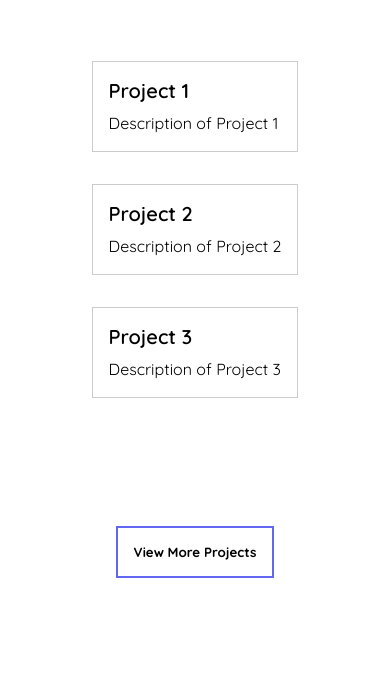
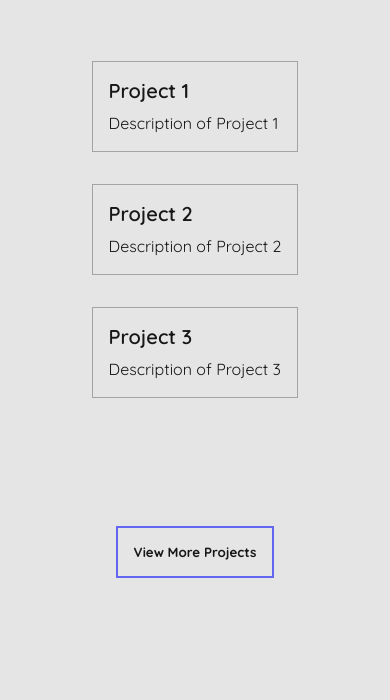
Before and after one commit to FurrerW/vanilla-portfolio, a plain HTML site: page index.html in a window 390 px wide. Shown: the part 774-1474 px from the top of the page. Drawn offline with nearby package versions, Linux system fonts and the light colour scheme.

Commit message:
Fix HTML doctype declaration and refactor CSS variables Fix HTML doctype and improve CSS variable organization
The CSS changes move color variables to the root scope and add proper dark mode
support via media query

```diff
--- a/css/style.css
+++ b/css/style.css
@@ -4,18 +4,17 @@
 
 /* Global Styling */
 :root {
-    --bg-color: #e5e5e5, #171717;
-    --text-color: #171717, #e5e5e5;
+    --bg-color: #e5e5e5;
+    --text-color: #171717;
     --accent-color: #6366f1;
-
-    color-scheme: light dark;
+    --card-border-color: #a3a3a3;
+}
 
 * {
     box-sizing: border-box;
     margin: 0;
     min-width: 0;
     padding: 0;
-    }
 }
 
 body {
@@ -34,13 +33,13 @@ body {
 }
 
 a {
-    color: inherit;
+    color: var(--text-color);
     text-decoration: none;
     font-weight: bold;
 }
 
 a:hover {
-    color: #6366f1;
+    color: var(--accent-color);
 }
 
 img {
@@ -166,7 +165,7 @@ main {
         padding-bottom: 2rem;
     }
 
-    > button {
+    button {
         cursor: pointer;
         margin: 0 auto;
         font-family: inherit;
@@ -177,10 +176,10 @@ main {
     }
 
     button:hover {
-        background-color: #6366f1;
+        background-color: var(--accent-color);
 
         a {
-            color: inherit;
+            color: #e5e5e5;
         }
     }
 }
@@ -196,7 +195,7 @@ main {
 }
 
 .project-card {
-    border: 1px solid #ccc;
+    border: 1px solid var(--card-border-color);
     padding: 1rem;
     display: flex;
     flex-direction: column;
@@ -235,8 +234,11 @@ footer {
     }
 }
 
-@media screen and (width < 600px) {
+@media (prefers-color-scheme: dark) {
+    :root {
+        --bg-color: #171717;
+        --text-color: #e5e5e5;
+        --accent-color: #6366f1;
+        --card-border-color: #525252;
     }
-
-@media screen and (width >= 600px) {
 }
--- a/index.html
+++ b/index.html
@@ -1,4 +1,4 @@
-<DOCTYPE html>
+<!DOCTYPE html>
     <html lang="en">
         <head>
             <meta charset="UTF-8" />
```
Also changed, not shown: about.html (+1 -1 lines), contact.html (+1 -1 lines), projects.html (+1 -1 lines). Lines whose indentation alone changed are shown as unchanged.
